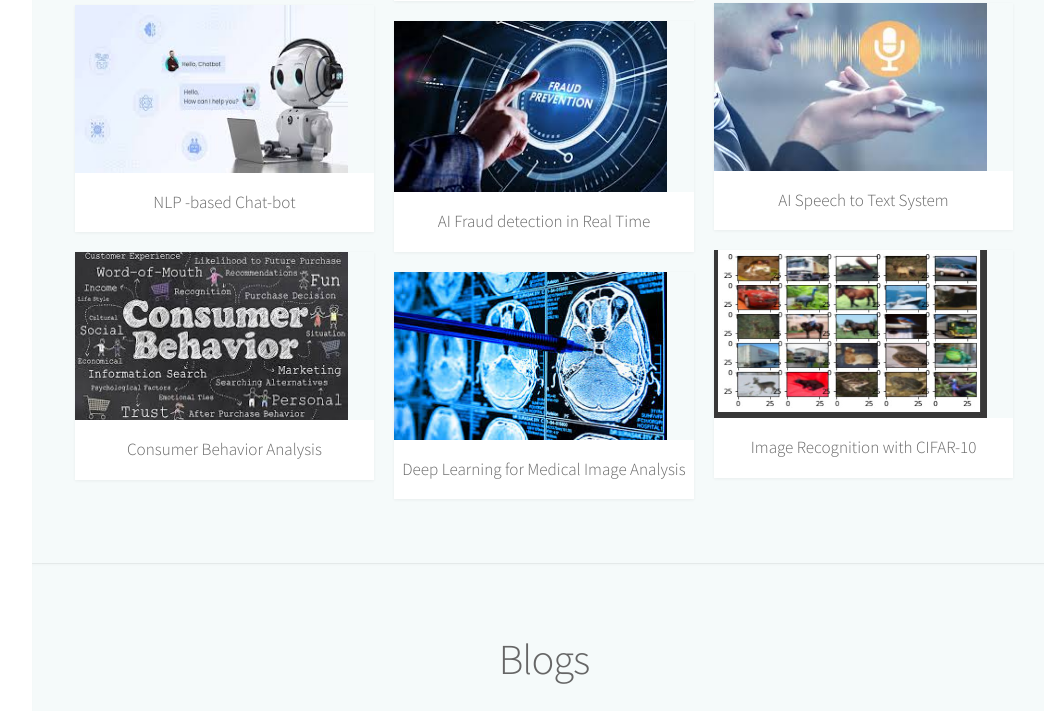
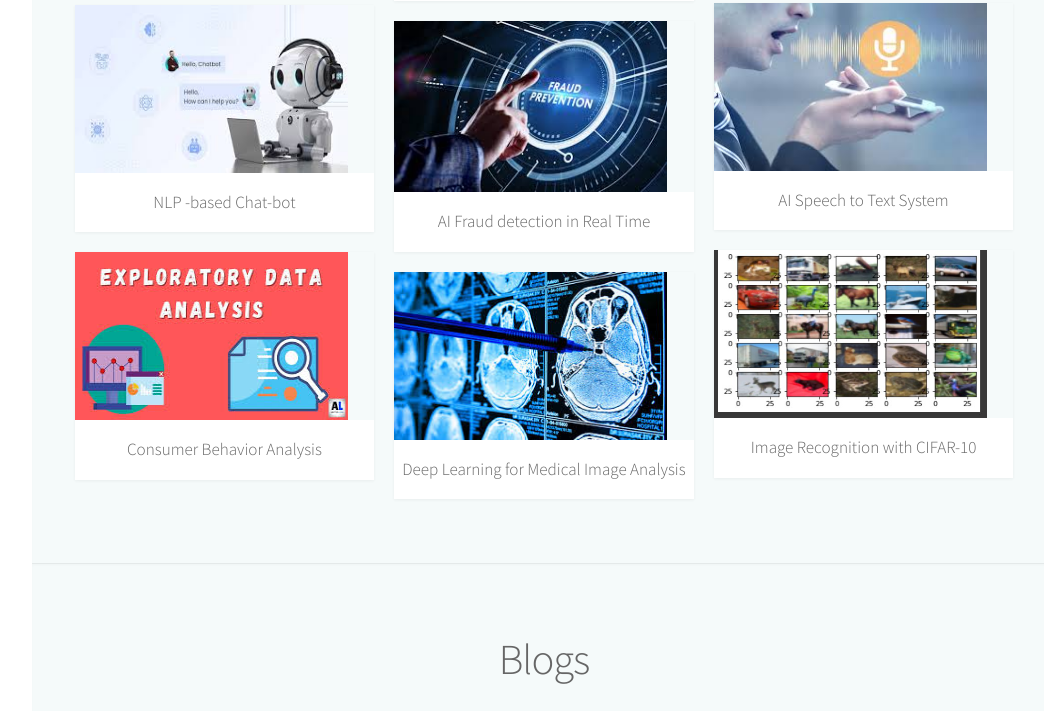
Before and after one commit to Femi-adejumo/portfolio, a plain HTML site: page index.html in a window 1280 px wide. Shown: the part 978-1689 px from the top of the page, without its empty margins (224-1268 px from the left). Drawn offline with Linux system fonts and the light colour scheme.

Commit message:
inserted imgs and eda link

```diff
--- a/index.html
+++ b/index.html
@@ -93,7 +93,7 @@
               </article>
               <article class="item"> <a href="https://github.com/Femi-adejumo/EDA--Project/"
 
-                  class="image fit"><img src="images/download%20%284%29.jpg"
+                  class="image fit"><img src="images/images%20%285%29.jpg"
 
                     style="width: 273px; height: 168px;"></a>
                 <header>
```
Also changed, not shown: images/images (5).jpg (added), 1 other file.
